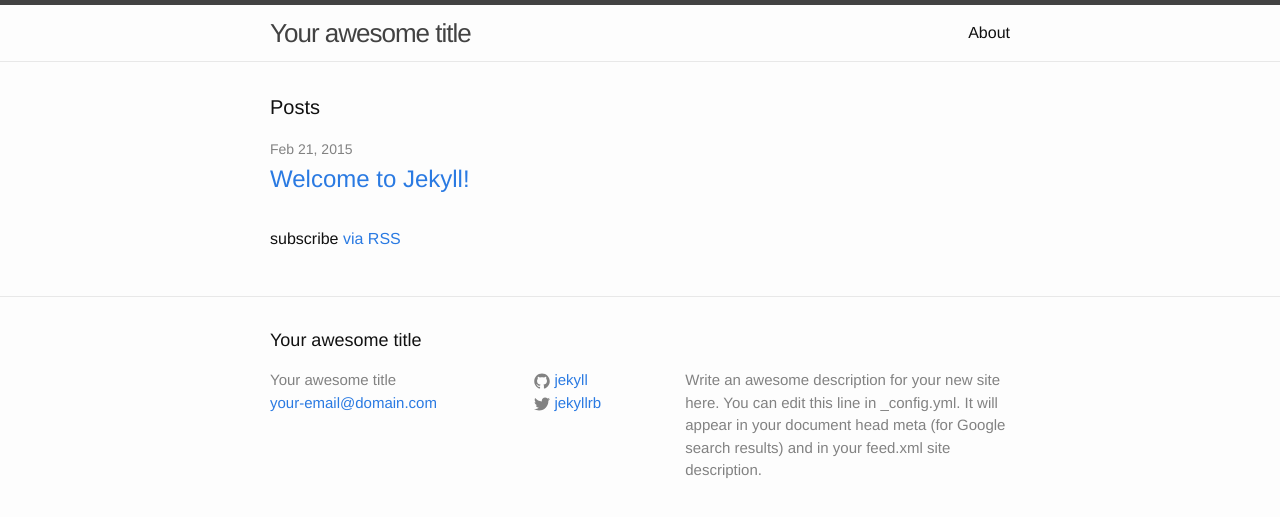
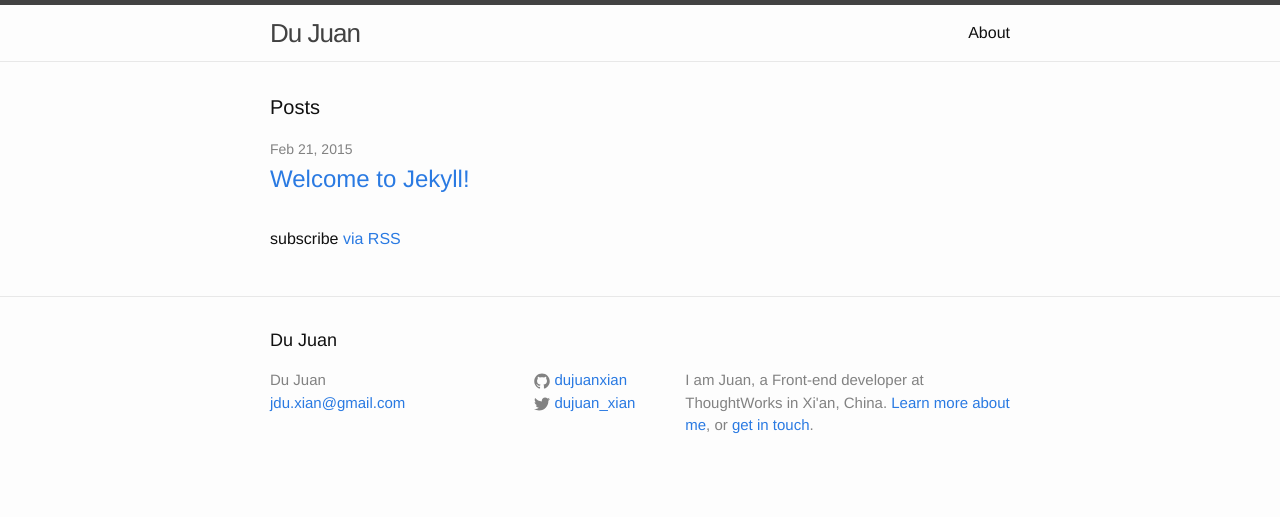
Before and after one commit to dujuanxian/dujuanxian.github.com, a Jekyll site: the page built from index.html, in a window 1280 px wide. Shown: the top 517 px of the page. Built offline with Jekyll 4.4.1, drawn with Linux system fonts in a browser that asks for light colours.

Commit message:
change config settings

```diff
--- a/_config.yml
+++ b/_config.yml
@@ -1,14 +1,9 @@
-# Site settings
-title: Your awesome title
-email: your-email@domain.com
-description: > # this means to ignore newlines until "baseurl:"
-  Write an awesome description for your new site here. You can edit this
-  line in _config.yml. It will appear in your document head meta (for
-  Google search results) and in your feed.xml site description.
-baseurl: "" # the subpath of your site, e.g. /blog/
-url: "http://yourdomain.com" # the base hostname & protocol for your site
-twitter_username: jekyllrb
-github_username:  jekyll
+title: Du Juan
+email: jdu.xian@gmail.com
+description: >
+  I am Juan, a Front-end developer at ThoughtWorks in Xi'an, China.
+url: "http://dujuan.in/"
+twitter_username: dujuan_xian
+github_username:  dujuanxian
 
-# Build settings
 markdown: kramdown
--- a/_includes/footer.html
+++ b/_includes/footer.html
@@ -46,7 +46,8 @@
       </div>
 
       <div class="footer-col  footer-col-3">
-        <p class="text">{{ site.description }}</p>
+        <p class="text">{{ site.description }} <a href="/about">Learn more about me</a>,
+          or <a href="mailto:jdu.xian@gmail.com">get in touch</a>.</p>
       </div>
     </div>
 
```
